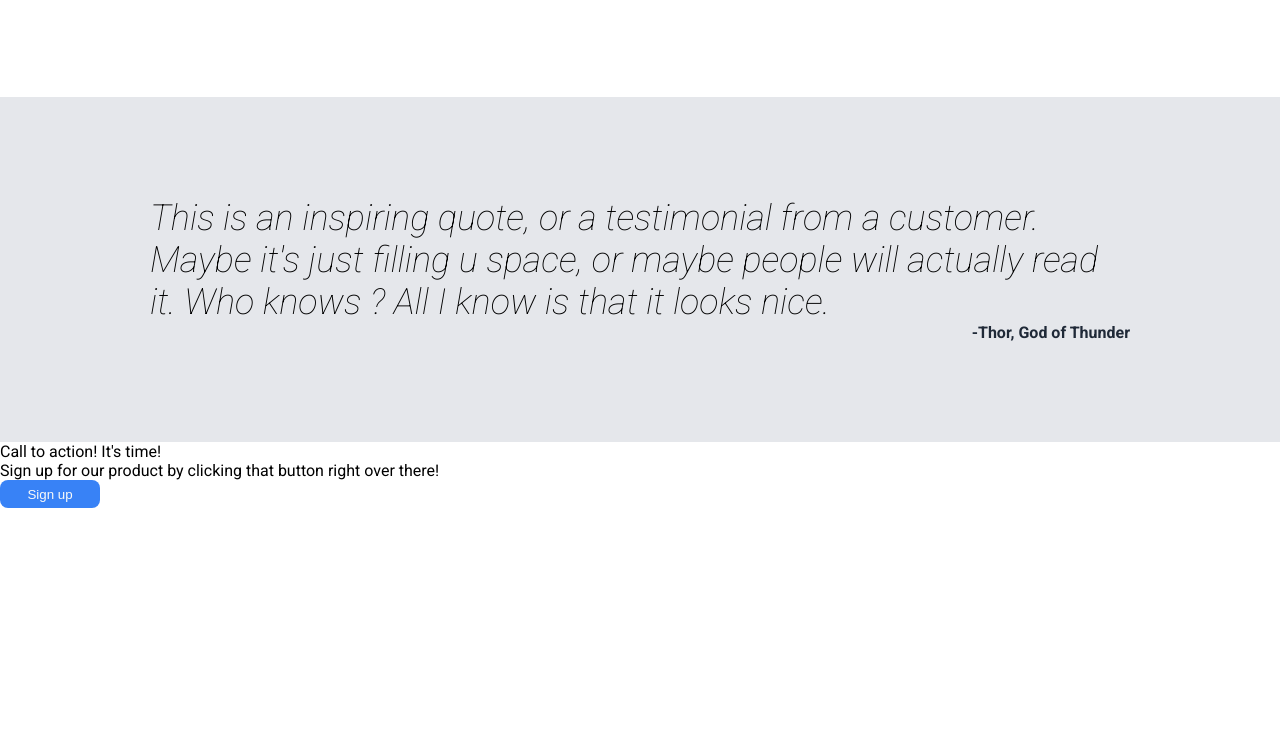
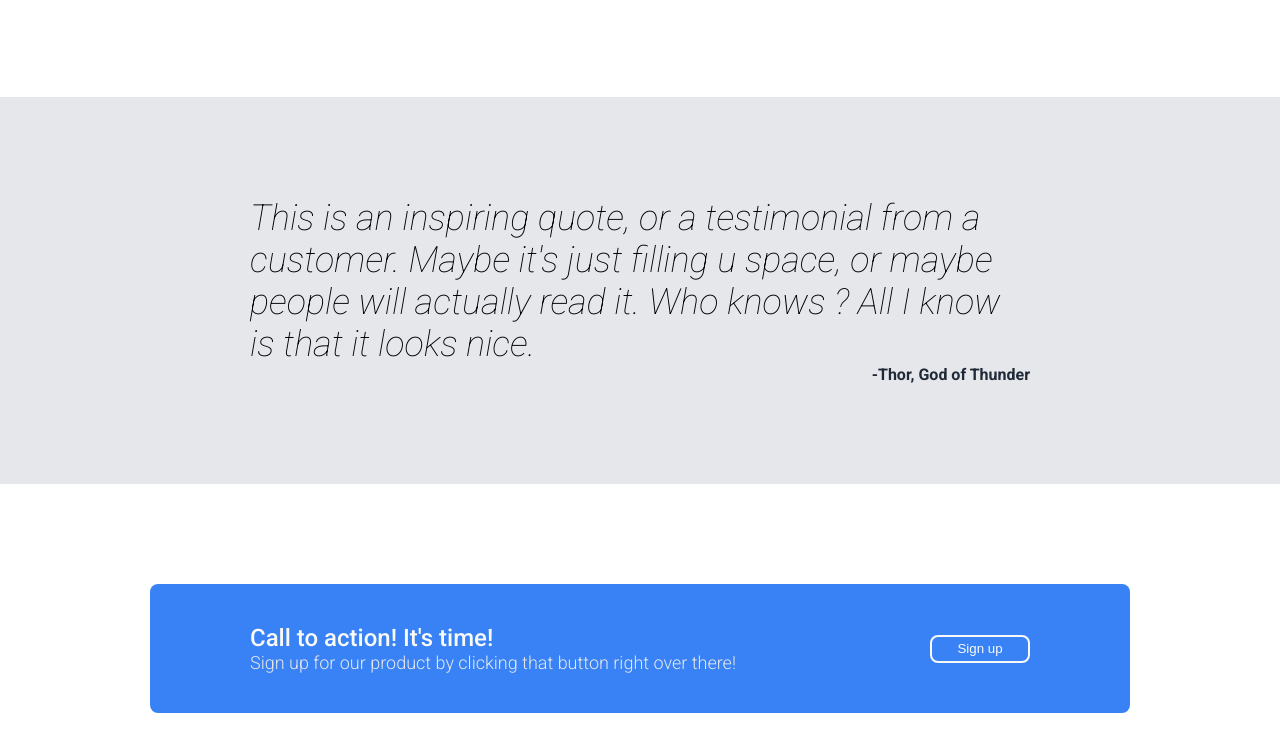
Before and after one commit to Clement38420/odin-landing-page, a plain HTML site: page index.html in a window 1280 px wide. Shown: the part 856-1607 px from the top of the page. Before the commit the page ends 1364 px from the top, so only its background shows below. Drawn offline with Linux system fonts and the light colour scheme.

Commit message:
STYLE THE FORTH SECTION
Add some divs to make the job

```diff
--- a/index.html
+++ b/index.html
@@ -59,8 +59,10 @@
 </div>
 <div class="sign-up">
     <div class="sign-up-box">
-        <div class="title">Call to action! It's time!</div>
-        <div class="text">Sign up for our product by clicking that button right over there!</div>
+        <div class="content-3">
+            <div class="title">Call to action! It's time!</div>
+            <div class="text">Sign up for our product by clicking that button right over there!</div>
+        </div>
         <button class="sign-up bordered">Sign up</button>
     </div>
 </div>
--- a/style.css
+++ b/style.css
@@ -116,7 +116,7 @@ a {
 
 .quote {
     background: #e5e7eb;
-    padding: 100px 150px;
+    padding: 100px 250px;
 }
 
 .quote .text {
@@ -130,3 +130,33 @@ a {
     font-weight: bold;
     text-align: end;
 }
+
+div.sign-up {
+    padding: 100px 150px;
+}
+
+.sign-up-box {
+    background: #3882f6;
+    border-radius: 8px;
+    padding: 40px 100px;
+    display: flex;
+    justify-content: space-between;
+}
+
+.sign-up .title {
+    font-size: 24px;
+    color: #f9faf8;
+    font-weight: 500;
+}
+
+.sign-up .text {
+    font-size: 18px;
+    font-weight: 300;
+    color: #e5e7eb;
+}
+
+.sign-up.bordered {
+    border: 2px solid #f9faf8;
+    align-self: center;
+    margin-left: 16px;
+}
```
